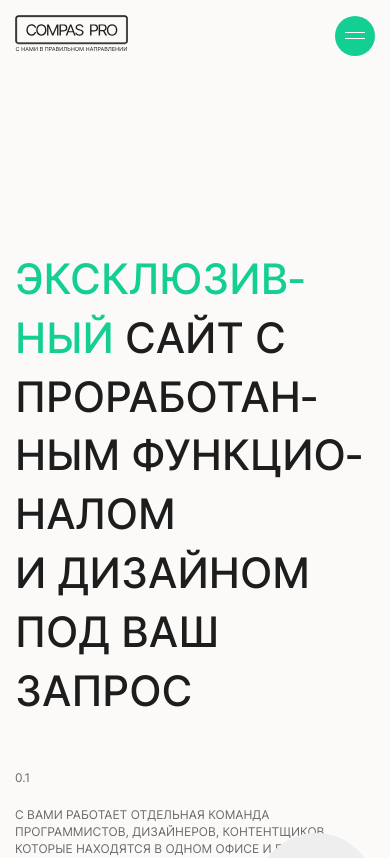
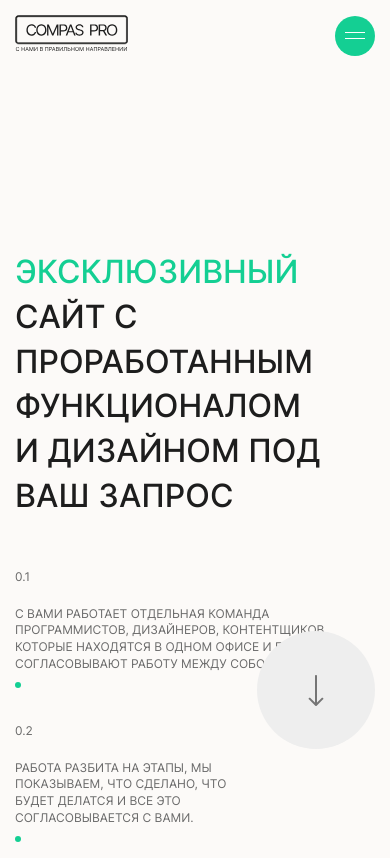
Before and after one commit to lRaven/compas-program, a Vue app: page / in a window 390 px wide. Shown: the top 858 px of the page. Built offline with nearby package versions, Linux system fonts and the light colour scheme; no server answers.

Commit message:
fix: h2 font size on mobile

```diff
--- a/src/App.vue
+++ b/src/App.vue
@@ -144,7 +144,7 @@
 			font-size: $text-2xl;
 		}
 		@media (max-width: 389px) {
-			font-size: 5rem;
+			font-size: $text-xl;
 		}
 	}
 	h2 {
@@ -154,6 +154,9 @@
 		line-height: 1.4;
 		@media (max-width: 767px) {
 			font-size: 4.2rem;
+		}
+		@media (max-width: 425px) {
+			font-size: 3.2rem;
 		}
 	}
 	h3 {
```
